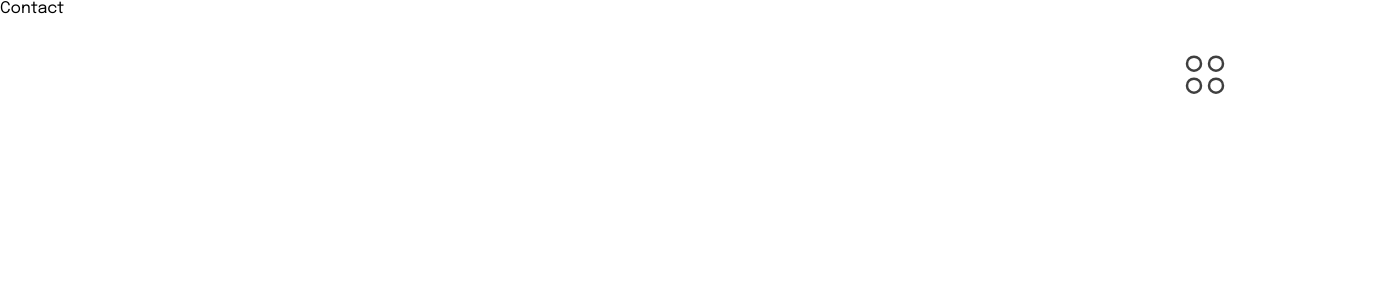
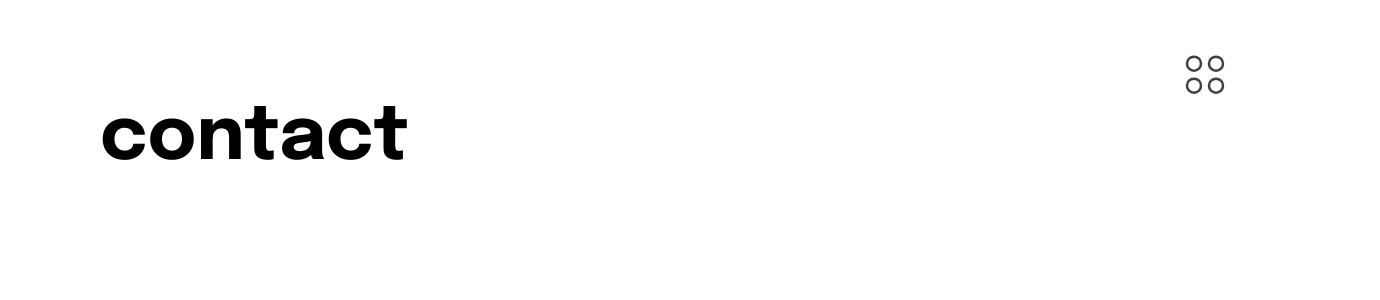
Before and after one commit to anhmvc/anhmvc.github.io, a React (Create React App) app: page /contact in a window 1280 px wide. Shown: the top 300 px of the page, 1380 px wide, since content can reach past the window. Built offline with nearby package versions, Linux system fonts and the light colour scheme.

Commit message:
Added skeleton code for pages

```diff
--- a/src/index.css
+++ b/src/index.css
@@ -7,3 +7,22 @@ body {
   -moz-osx-font-smoothing: grayscale;
   -webkit-font-smoothing: antialiased;
 }
+
+.page-container {
+  display: flex;
+  height: 100%;
+  position: absolute;
+  width: 100%;
+  padding: 50px 50px 0;
+}
+
+.title {
+  color: #000;
+  font-family: Epilogue;
+  font-size: 75px;
+  font-style: normal;
+  font-weight: 700;
+  line-height: normal;
+  margin-left: 50px;
+  margin-top: 50px;
+}
--- a/src/pages/About/About.tsx
+++ b/src/pages/About/About.tsx
@@ -2,5 +2,9 @@ import React from "react";
 import "./about.css";
 
 export default function About() {
-  return <div>About</div>;
+  return (
+    <div className="page-container">
+      <h1 className="title">about</h1>
+    </div>
+  );
 }
--- a/src/pages/Contact/Contact.tsx
+++ b/src/pages/Contact/Contact.tsx
@@ -2,5 +2,9 @@ import React from "react";
 import "./contact.css";
 
 export default function Contact() {
-  return <div>Contact</div>;
+  return (
+    <div className="page-container">
+      <h1 className="title">contact</h1>
+    </div>
+  );
 }
--- a/src/pages/Menu/Menu.tsx
+++ b/src/pages/Menu/Menu.tsx
@@ -5,7 +5,6 @@ import { Link } from "react-router-dom";
 import rightArc from "../../static/icons/right-arc.svg";
 import open from "../../static/icons/open.svg";
 import close from "../../static/icons/close.svg";
-import noise from "../../static/images/noise.png";
 
 export default function Menu() {
   const [showMenu, setShowMenu] = useState(false);
--- a/src/pages/Work/Work.tsx
+++ b/src/pages/Work/Work.tsx
@@ -2,5 +2,9 @@ import React from "react";
 import "./work.css";
 
 export default function Work() {
-  return <div>Work</div>;
+  return (
+    <div className="page-container">
+      <h1 className="title">work</h1>
+    </div>
+  );
 }
```
